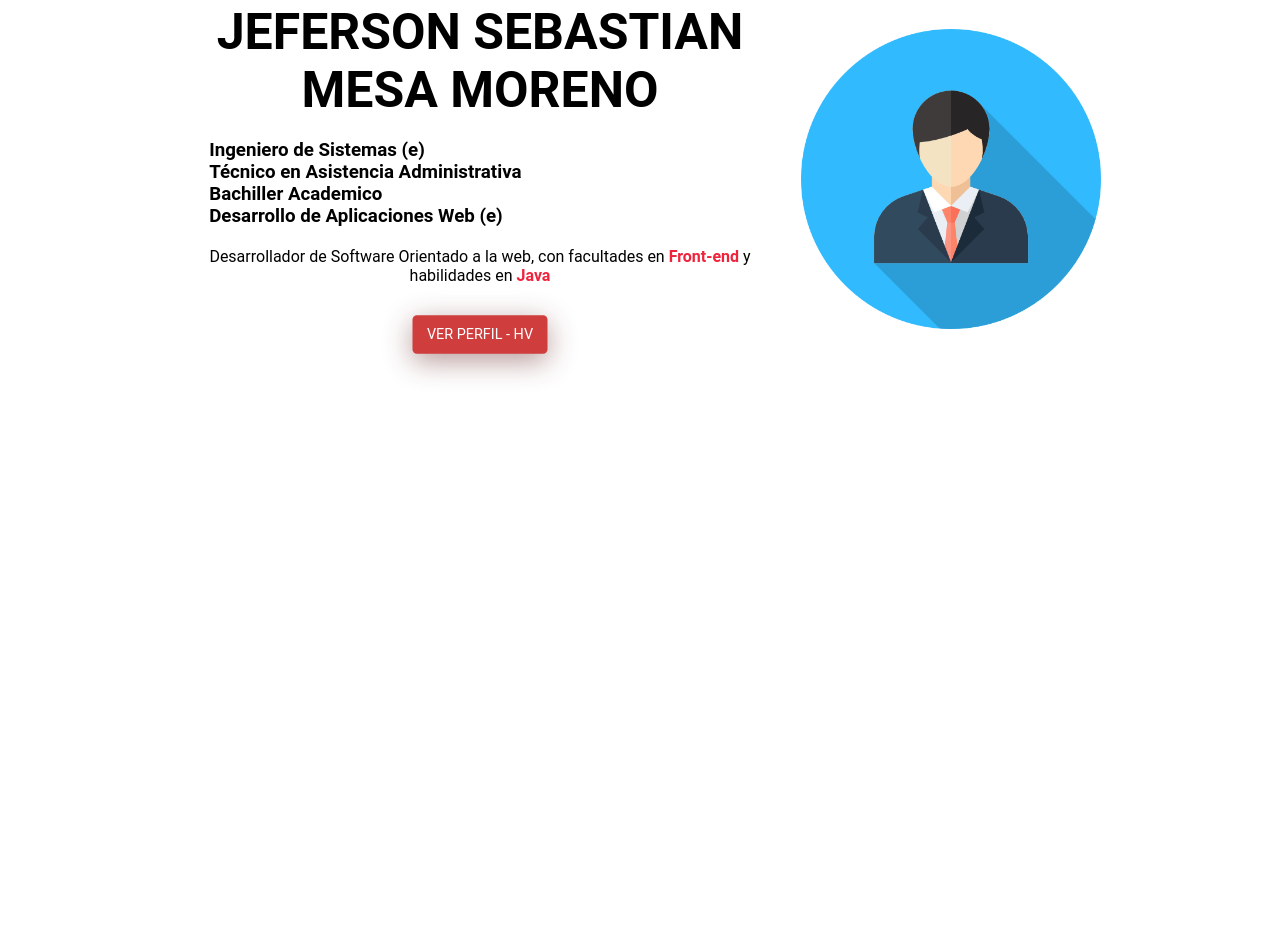
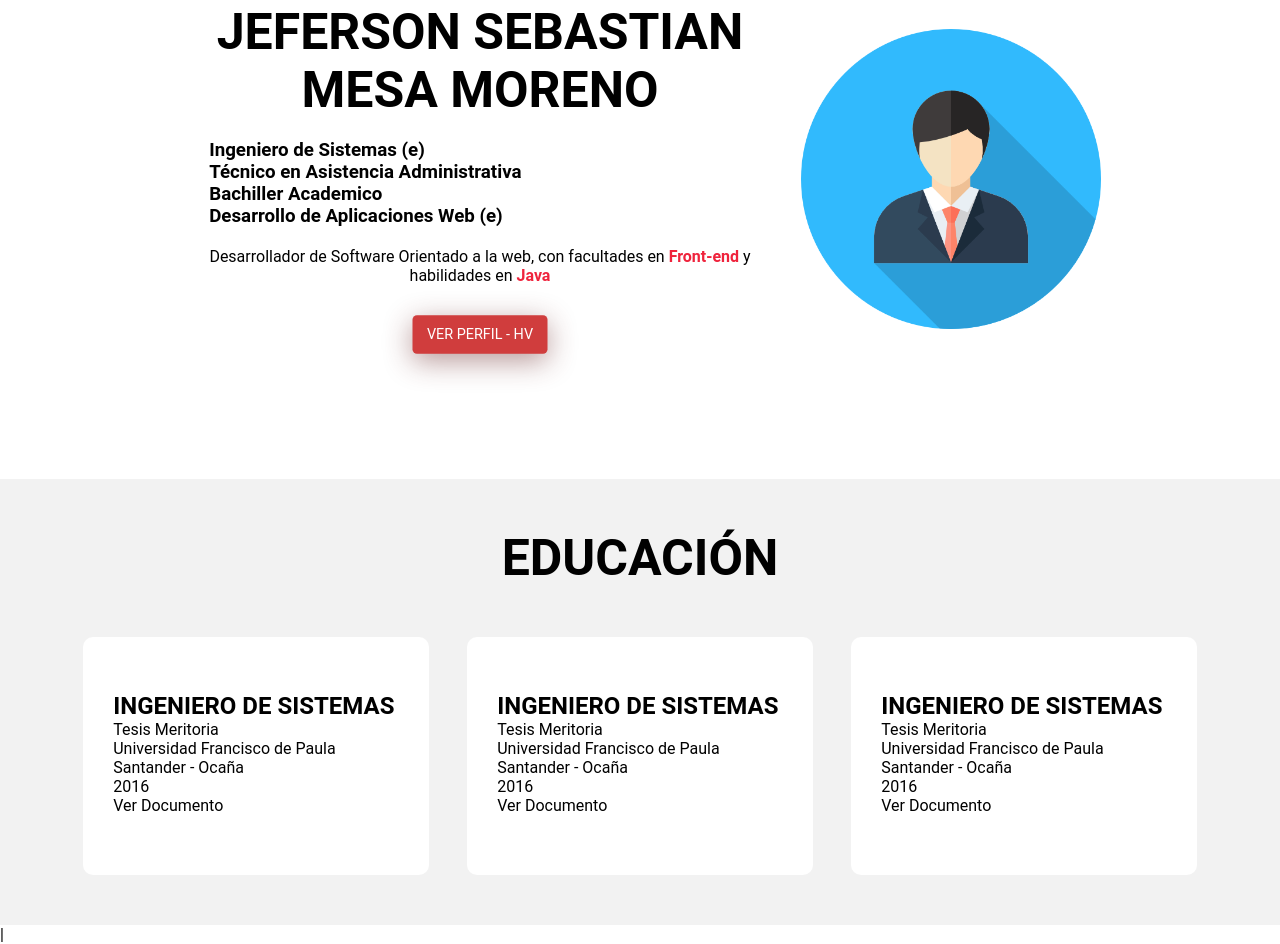
Before and after one commit to JefersonMesaUFPSO/Curriculum, a plain HTML site: page index.html in a window 1280 px wide. Shown: the part 201-1145 px from the top of the page. Before the commit the page ends 800 px from the top, so only its background shows below. Drawn offline with Linux system fonts and the light colour scheme.

Commit message:
Load index.html modified

```diff
--- a/index.html
+++ b/index.html
@@ -56,6 +56,42 @@
 
     </header>
 
+    <!-- SECTION EDUCATION -->
+
+    <section id="educacion" class="educacion">
+        <div class="contenedor">
+            <div class="content-educacion">
+                <div class="title">
+                    <h1>EDUCACIÓN</h1>
+                </div>
+                <div class="articulo">
+                    <i></i>
+                    <h3>Ingeniero de Sistemas</h3>
+                    <p>Tesis Meritoria</p>
+                    <p>Universidad Francisco de Paula Santander - Ocaña</p>
+                    <p>2016</p>
+                    <a href="#" target="_blank">Ver Documento</a>
+                </div>
+                <div class="articulo">
+                    <i></i>
+                    <h3>Ingeniero de Sistemas</h3>
+                    <p>Tesis Meritoria</p>
+                    <p>Universidad Francisco de Paula Santander - Ocaña</p>
+                    <p>2016</p>
+                    <a href="#" target="_blank">Ver Documento</a>
+                </div>
+                <div class="articulo">
+                    <i></i>
+                    <h3>Ingeniero de Sistemas</h3>
+                    <p>Tesis Meritoria</p>
+                    <p>Universidad Francisco de Paula Santander - Ocaña</p>
+                    <p>2016</p>
+                    <a href="#" target="_blank">Ver Documento</a>
+                </div>
+            </div>
+        </div>
+    </section>
+|
 </body>
 
 </html>
```
